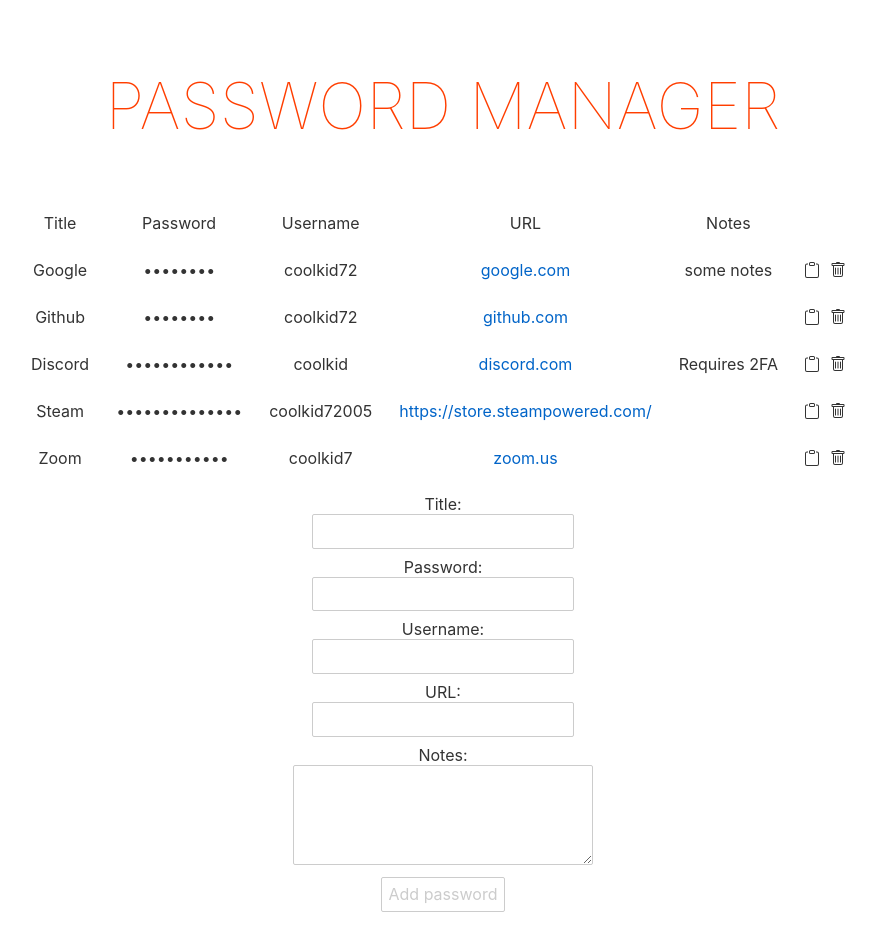
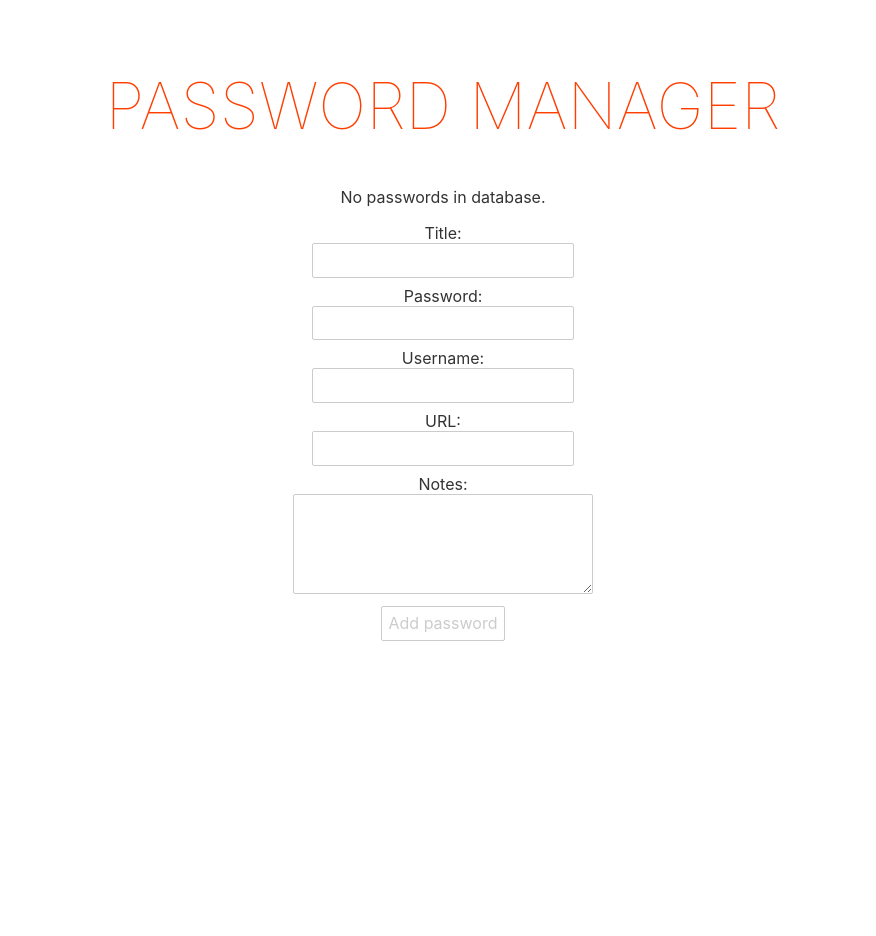
Before and after one commit to bbb651/password-manager, a Svelte app: page / in a window 1280 px wide. Shown: the whole page, without its empty margins (197-1073 px from the left). After the commit the page ends 800 px from the top, so only its background shows below. Built offline with nearby package versions, Linux system fonts and the light colour scheme.

Commit message:
Removed hardcoded entries (and an unused import)

```diff
--- a/src/App.svelte
+++ b/src/App.svelte
@@ -1,15 +1,9 @@
 <script lang="ts">
 	import PasswordTable from "./PasswordTable.svelte";
-	import PasswordFrom from "./PasswordForm.svelte";
+	import PasswordForm from "./PasswordForm.svelte";
 	import type { Password } from "./types/Password";
-import PasswordForm from "./PasswordForm.svelte";
-	let passwords: Password[] = [
-		{password: "p4ssword", username: "coolkid72", title: "Google", url:"google.com", notes: "some notes"},
-		{password: "p4SSword", username: "coolkid72", title: "Github", url:"github.com", notes: ""},
-		{password: "goodp4ssword", username: "coolkid", title: "Discord", url:"discord.com", notes: "Requires 2FA"},
-		{password: "stronGp4ssWORD", username: "coolkid72005", title: "Steam", url:"https://store.steampowered.com/", notes: ""},
-		{password: "badpassword", username: "coolkid7", title: "Zoom", url:"zoom.us", notes: ""},
-	];
+
+	let passwords: Password[] = [];
 
 	const addPassword = (password: Password) => {
 		passwords = [...passwords, password];
```
